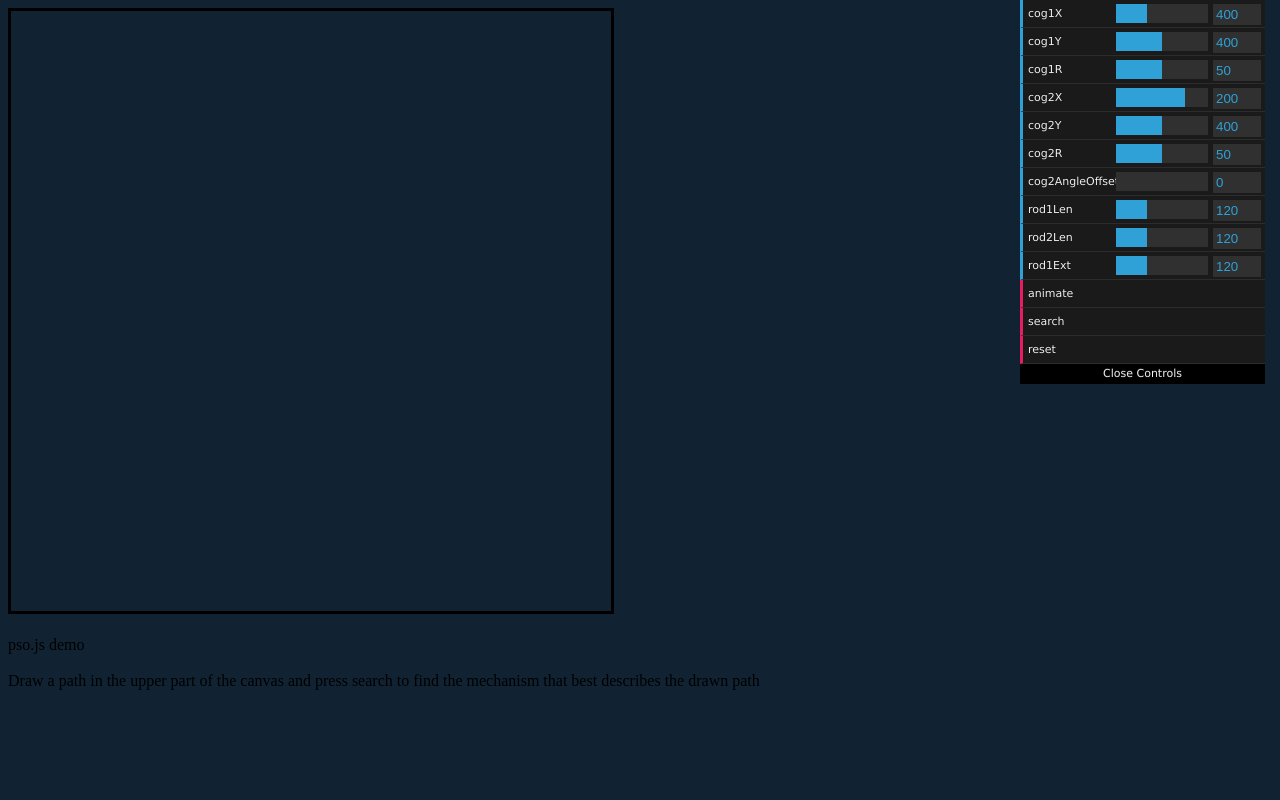
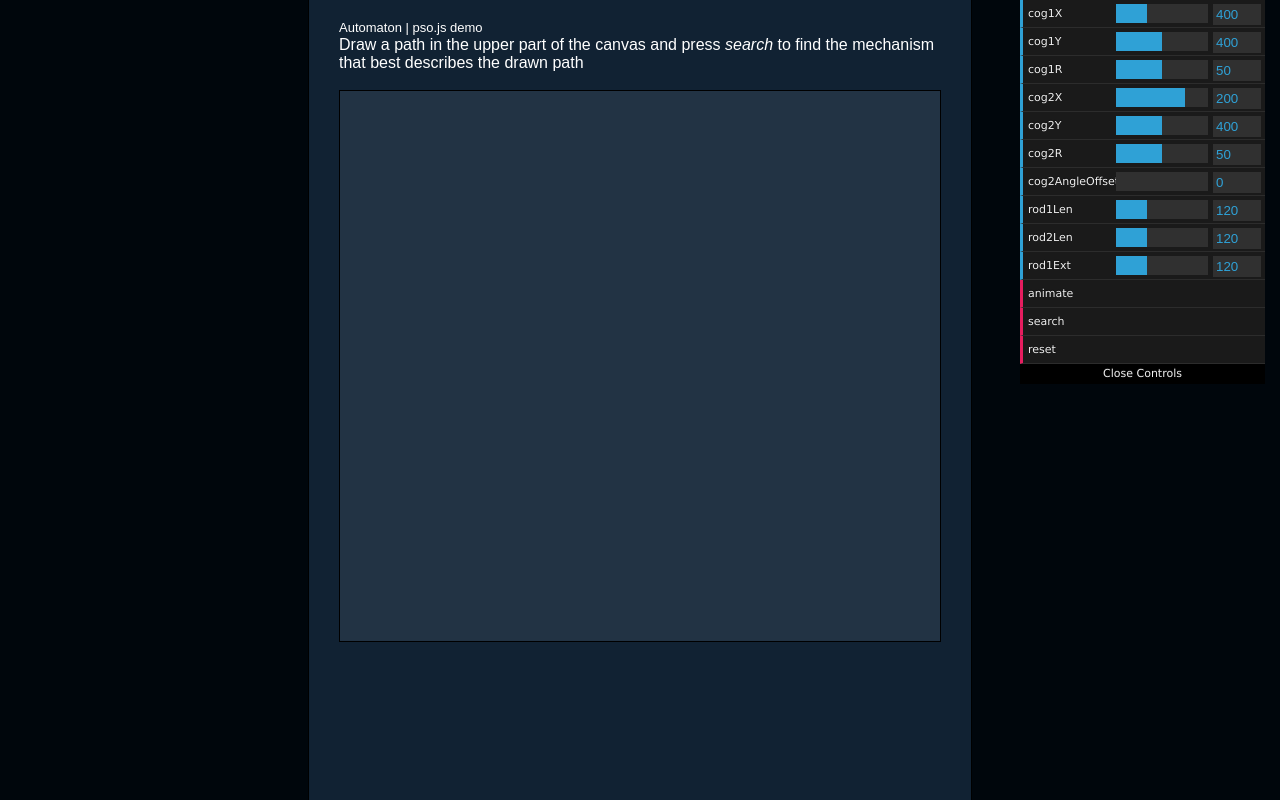
Before and after one commit to adrianton3/pso.js, a plain HTML site: page examples/automaton/automaton.html in a window 1280 px wide. Drawn offline with Linux system fonts and the light colour scheme.

Commit message:
Added some styling

```diff
--- /dev/null
+++ b/examples/automaton/automaton.css
@@ -0,0 +1,38 @@
+.text {
+	color: #FFFFFF;
+	font-family: sans-serif;
+}
+
+.title {
+	font-size: small;
+}
+
+html {
+	height:100%;
+	margin:0;
+	padding:0;
+}
+
+body {
+	background-color: #00060C;
+	height: 100%;
+	margin: 0;
+	padding: 0;
+}
+
+.band {
+	background-color: #123;
+	height:100%;
+	max-width: 602px;
+	margin: 0 auto;
+	border-left: 1px solid black;
+	border-right: 1px solid black;
+	padding-left: 30px;
+	padding-right: 30px;
+}
+
+canvas {
+	border: 1px solid black;
+	position: relative;
+	background-color: #234;
+}
--- a/examples/automaton/automaton.html
+++ b/examples/automaton/automaton.html
@@ -1,24 +1,28 @@
 <!DOCTYPE html>
 <html>
 	<head>
-
+		<link rel="stylesheet" type="text/css" href="automaton.css">
 	</head>
-	<body style="background-color: #123">
+	<body>
 		<script type="text/javascript" src="../lib/dat.gui.min.js"></script>
 		<script type="text/javascript" src="../../src/pso.js"></script>
 		<script type="text/javascript" src="draw.js"></script>
 		<script type="text/javascript" src="mechanism.js"></script>
 		<script type="text/javascript" src="automaton.js"></script>
 
-		<canvas id="canvaspso" width="600" height="600" style="border-style:solid">
+		<div class="band">
+		<br>
+		<span class="text title">Automaton | pso.js demo</span>
+ 	<br>
+		<span class="text desc">
+			Draw a path in the upper part of the canvas and press <em>search</em> to find the mechanism that best describes the drawn path
+		</span>
+
+  <br><br>
+		<canvas id="canvaspso" width="600" height="550">
 			No canvas :(
 		</canvas>
 
-
-	<br><br>
-pso.js demo
-<br><br>
-Draw a path in the upper part of the canvas and press search
-to find the mechanism that best describes the drawn path
+		</div>
 	</body>
 </html>
--- a/examples/automaton/automaton.js
+++ b/examples/automaton/automaton.js
@@ -5,7 +5,7 @@
 	var parameters;
 	var gui;
 	var mechanism;
-	var dummy = {};
+	var dummy;
 
 	var mouseState = {
 		down: false
@@ -94,13 +94,17 @@
 			gui.add(dummy, 'reset');
 		}
 
+		function setupDummy() {
+			dummy = {};
+			dummy.animate = startStopAnimation.bind(this);
+			dummy.search = run;
+			dummy.reset = reset;
+		}
+
 		setupCanvas();
 		setupParameters();
 		setupMechanism();
-
-		dummy.animate = startStopAnimation.bind(this);
-		dummy.search = run;
-		dummy.reset = reset;
+		setupDummy();
 
 		setupGUI();
 	}
--- a/examples/automaton/draw.js
+++ b/examples/automaton/draw.js
@@ -10,6 +10,7 @@
 		},
 
 		clear: function() {
+			con2d.clearStyle = '#F00';
 			con2d.clearRect(0, 0, canvas.width, canvas.height);
 		},
 
```
